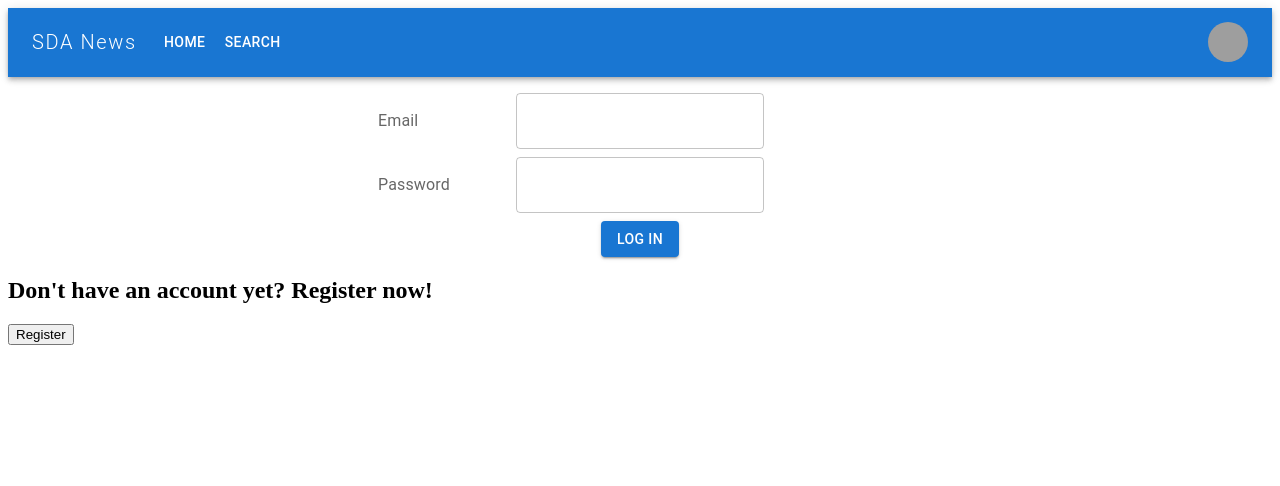
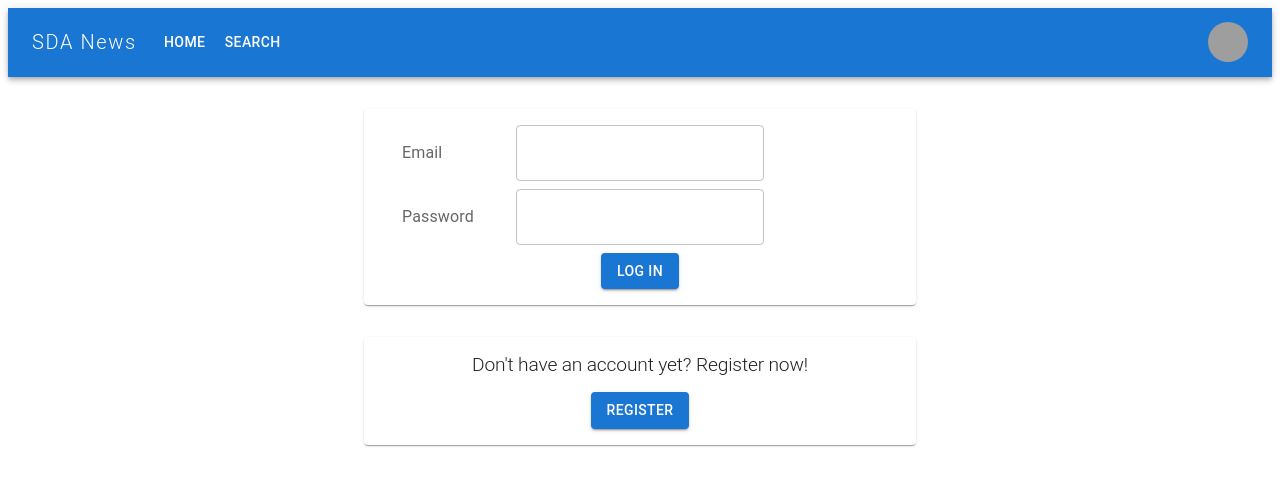
Before and after one commit to RafalZakrzewski84/first_react_app, a React (Create React App) app: page /login in a window 1280 px wide. Shown: the top 486 px of the page. Built offline with nearby package versions, Linux system fonts and the light colour scheme; grey boxes are pictures that could not be loaded.

Commit message:
styling log in page

```diff
--- a/src/components/login/LoginPage.js
+++ b/src/components/login/LoginPage.js
@@ -2,6 +2,11 @@
 
 import { Link } from 'react-router-dom';
 import LoginFrom from './loginForm/LoginForm';
+import Box from '@mui/material/Box';
+import Container from '@mui/material/Container';
+import Typography from '@mui/material/Typography';
+import Card from '@mui/material/Card';
+import Button from '@mui/material/Button';
 
 // 6. LoginPage.js
 // Wyrenderuj LoginForm.js
@@ -10,14 +15,35 @@ import LoginFrom from './loginForm/LoginForm';
 
 function LoginPage() {
 	return (
-		<>
-			<LoginFrom />
-			<h2>Don't have an account yet? Register now!</h2>
-			<Link to='/register'>
-				<button>Register</button>
-			</Link>
-		</>
+		<Container align="center" maxWidth="sm">
+			<Card sx={{ minWidth: 275, my: 4 }}>
+				<LoginFrom />
+			</Card>
+			<Card sx={{ minWidth: 275, my: 2 }}>
+				<Typography
+					variant="h2"
+					component="h2"
+					align="center"
+					sx={{ fontSize: '1.2rem', my: 2 }}>
+					Don't have an account yet? Register now!
+				</Typography>
+				<Link to="/register" style={{ textDecoration: 'none' }}>
+					<Button variant="contained" sx={{ mb: 2 }}>
+						Register
+					</Button>
+				</Link>
+			</Card>
+		</Container>
 	);
 }
 
 export default LoginPage;
+
+//original code before styling
+// <>
+// 	<LoginFrom />
+// 	<h2>Don't have an account yet? Register now!</h2>
+// 	<Link to='/register'>
+// 		<button>Register</button>
+// 	</Link>
+// </>
```
